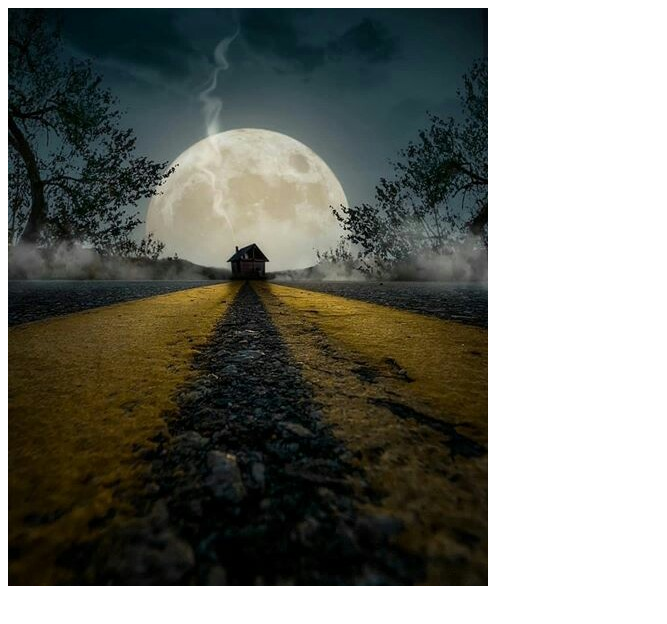
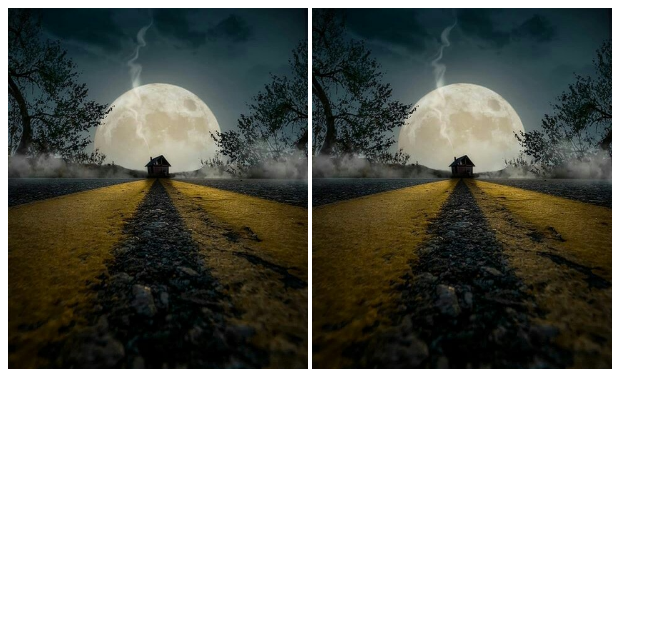
Before and after one commit to aGabrr05y/Este-es-mi-repositorio, a plain HTML site: page imagen.html in a window 1280 px wide. Shown: the whole page, without its empty margins (0-667 px from the left). Drawn offline with Linux system fonts and the light colour scheme.

Commit message:
Duplique la imagen y añadi el ancho de ambas a 300px

```diff
--- a/imagen.html
+++ b/imagen.html
@@ -6,6 +6,7 @@
     <title>Document</title>
 </head>
 <body>
-    <img src="IMG_20181212_204623_575.jpg" alt="imagen de la luna">
+    <img src="IMG_20181212_204623_575.jpg" alt="imagen de la luna"  width="300px"/>
+    <img src="IMG_20181212_204623_575.jpg" alt="imagen de la luna"  width="300px"/>
 </body>
 </html>
```
